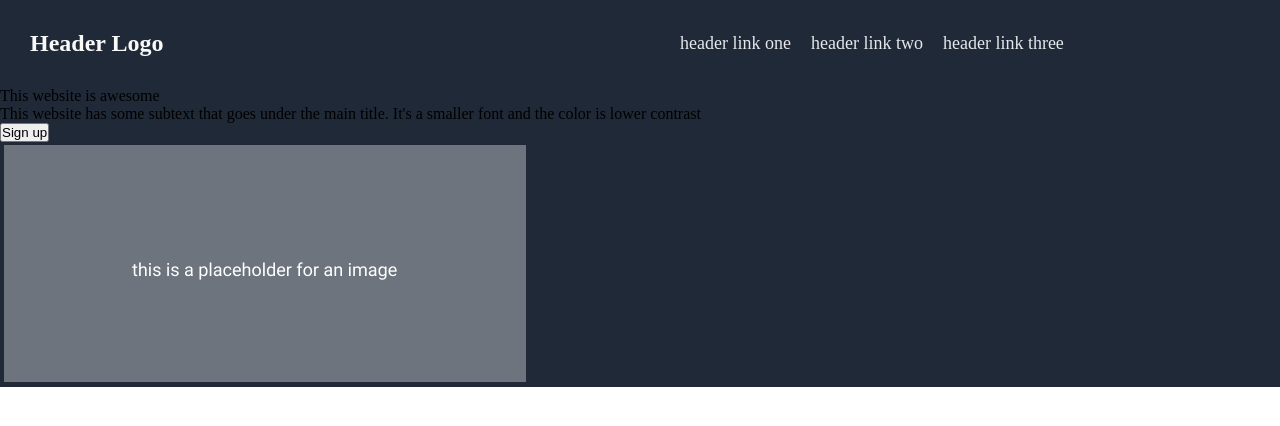
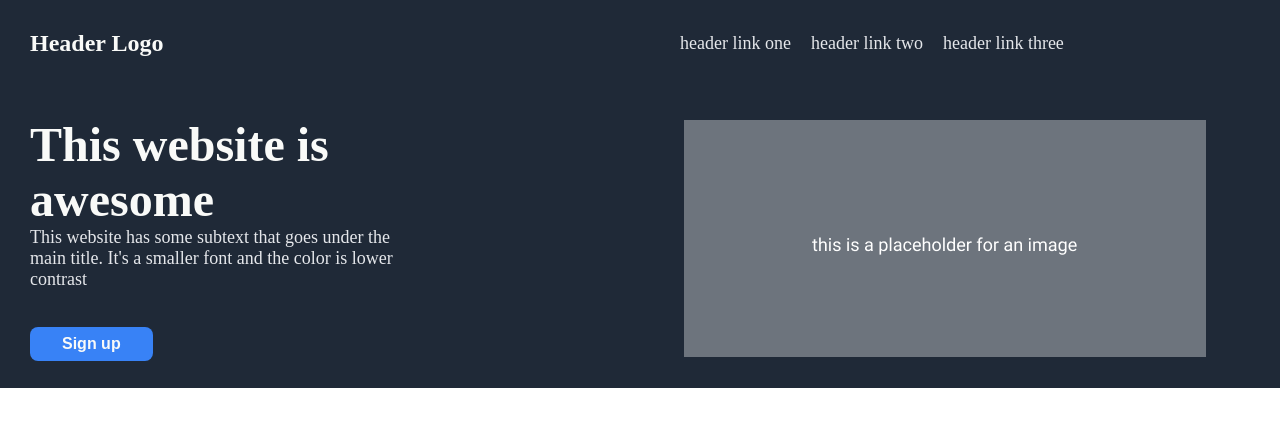
Before and after one commit to trotumega/Landing-Page, a plain HTML site: page index.html in a window 1280 px wide. Drawn offline with Linux system fonts and the light colour scheme.

Commit message:
Finish the first part of the project

```diff
--- a/style.css
+++ b/style.css
@@ -1,4 +1,5 @@
 
+/* FIRST */
 * {
     box-sizing: border-box;
     margin: 0;
@@ -57,3 +58,51 @@ ul {
 li {
     margin: 10px;
 }
+
+
+
+/* SECOND */
+
+.second-part {
+    display: flex;
+    justify-content: space-between;
+}
+
+.main {
+    display: flex;
+    flex-wrap: wrap;
+    flex: 1;
+    padding: 30px 30px 0px 30px;
+}
+
+.title {
+    font-size: 48px;
+    font-weight:bolder;
+    color: #F9FAF8;
+}
+
+.sub-header {
+    font-size: 18px;
+    color: #e5e7eb;
+}
+
+.button button {
+    background-color: #3882f6;
+    padding: 8px 32px
+}
+
+button {
+    border: 0;
+    color: #f9faf8;
+    font-size: 16px;
+    font-weight: bold;
+    border-radius: 8px;
+    margin: 10px 0px 0px 0px;
+}
+
+.image {
+    display: flex;
+    flex: 1.9;
+    padding: 30px 70px 30px 0px;
+    justify-content: flex-end;
+}
```
